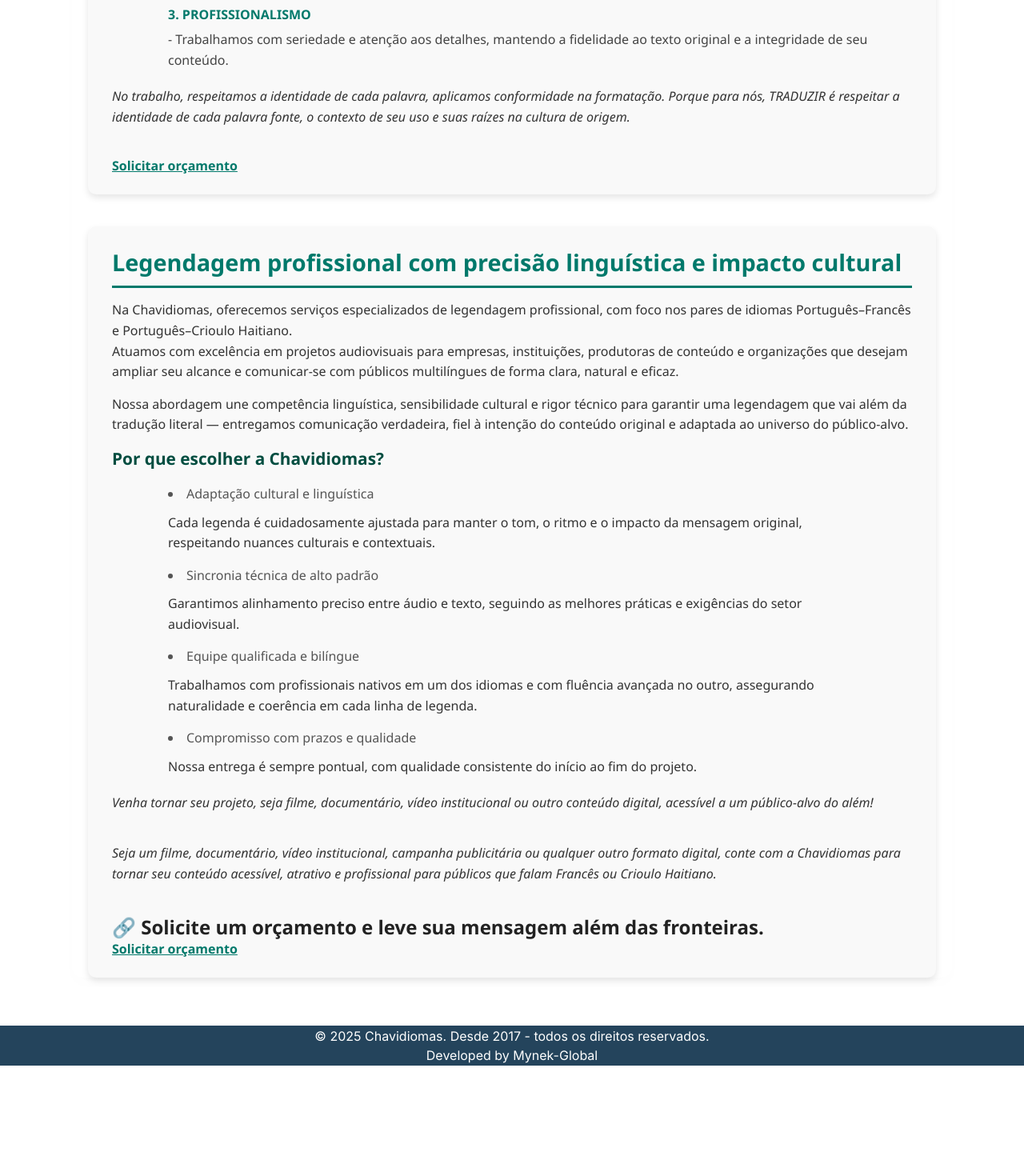
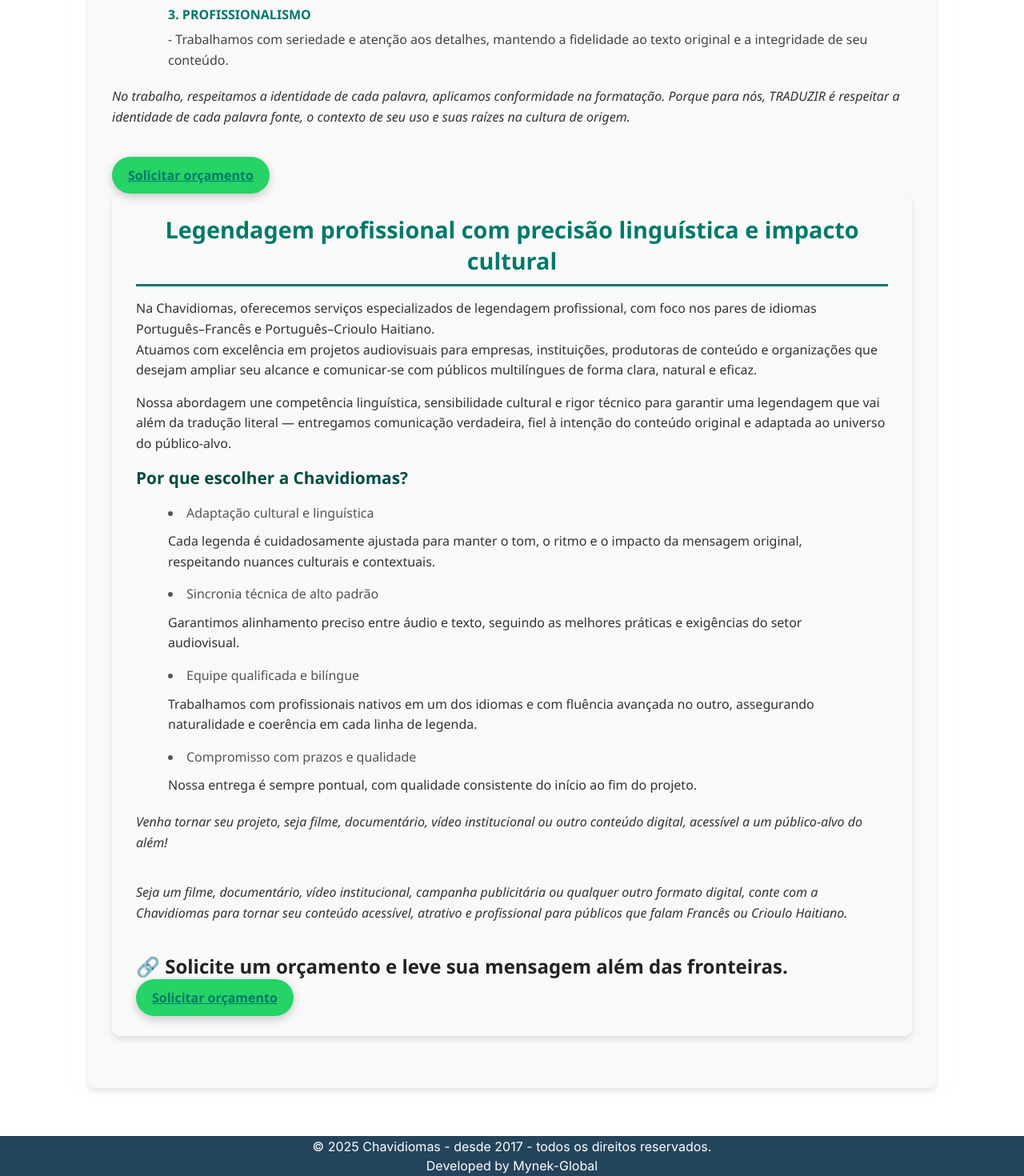
Before and after one commit to Myloveken9/chavidiomas-site, a React (Create React App) app: page /servicos in a window 1280 px wide. Shown: the part 2909-4379 px from the top of the page at 80% size. Before the commit the page ends 4241 px from the top, so only its background shows below. Built offline with nearby package versions, Linux system fonts and the light colour scheme.

Commit message:
Commit for correction

```diff
--- a/src/components/ChamadaFinal.js
+++ b/src/components/ChamadaFinal.js
@@ -30,7 +30,7 @@
       <h2>Chavidiomas</h2>
       <p>Transformado barreiras linguísticas em chaves e oportunidades desde 2017.</p>
       <a
-        href="https://docs.google.com/forms/d/e/1FAIpQLScwZmESruG6BvoCbkM70i59lZnrL31XN9CzJQgcjyYnsnPDZA/viewform?usp=dialog"
+        href="https://wa.me/+5511994951277"
         target="_blank"
         rel="noopener noreferrer"
         className="btn-pedir-orcamento"
--- a/src/components/Footer.js
+++ b/src/components/Footer.js
@@ -6,7 +6,7 @@
   return (
     <footer className="footer">
       <div className="footer-container">
-        <p>&copy; {new Date().getFullYear()} Chavidiomas. Desde 2017 - todos os direitos reservados.</p>
+        <p>&copy; {new Date().getFullYear()} Chavidiomas - desde 2017 - todos os direitos reservados.</p>
         <p> Developed by Mynek-Global </p>
       </div>
     </footer>
--- a/src/pages/Home.js
+++ b/src/pages/Home.js
@@ -1,6 +1,5 @@
 // src/pages/Home.js
 import React from 'react';
-import { Link } from 'react-router-dom';
 import './Home.css';
 import AnbaMapu from './AnbaMapu';
 import Professores from './Professores';
@@ -122,9 +121,15 @@
             </ul>
             <p><i>No trabalho, respeitamos a identidade de cada palavra, aplicamos conformidade na formatação. Porque para nós, TRADUZIR é respeitar a identidade de cada palavra fonte, o contexto de seu uso e suas raízes na cultura de origem.</i></p>
             <h3>👇 Solicite um orçamento personalizado</h3>
-            <Link to="/contato" className="botao">
-              Solicitar orçamento
-            </Link>
+            <a
+        href="https://wa.me/+5511994951277"
+        target="_blank"
+        rel="noopener noreferrer"
+        className="btn-pedir-orcamento"
+      >
+        Solicitar orçamento
+      </a>
+
           </div>
 
           <div className="servico">
@@ -153,9 +158,15 @@
             <p><i>Seja um filme, documentário, vídeo institucional, campanha publicitária ou qualquer outro formato digital, conte com a Chavidiomas para tornar seu conteúdo acessível, atrativo e profissional para públicos que falam Francês ou Crioulo Haitiano.</i></p>
             <h1>🔗 Solicite um orçamento e leve sua mensagem além das fronteiras.</h1>
             <br />
-            <Link to="/contato" className="botao">
-              Solicitar orçamento
-            </Link>
+            <a
+        href="https://wa.me/+5511994951277"
+        target="_blank"
+        rel="noopener noreferrer"
+        className="btn-pedir-orcamento"
+      >
+        Solicitar orçamento
+      </a>
+
           </div>
         </div>
       </section>
--- a/src/pages/Servicos.js
+++ b/src/pages/Servicos.js
@@ -1,5 +1,4 @@
 import React from 'react';
-import { Link } from 'react-router-dom';
 import './Servicos.css';
 
 const Servicos = () => {
@@ -113,9 +112,16 @@
       </p>
 
       <br></br>
-      <Link to="/contato" className="">
+
+      <div>
+      <a
+            href="https://wa.me/+5511994951277"
+            target="_blank"
+            rel="noopener noreferrer"
+            className="btn btn-whatsapp"
+        >
         Solicitar orçamento
-</Link>
+      </a>
     </div>
 
     {/* Legendagem */}
@@ -160,9 +166,16 @@
       <br></br>
 <h1>🔗 Solicite um orçamento e leve sua mensagem além das fronteiras.</h1>
 
-                        <Link to="/contato" className="">
-                    Solicitar orçamento
-            </Link>
+                        <a
+            href="https://wa.me/+5511994951277"
+            target="_blank"
+            rel="noopener noreferrer"
+            className="btn btn-whatsapp"
+        >
+            Solicitar orçamento
+        </a>
+    </div>
+    {/* Close the previous div opened for Tradução */}
     </div>
       </section>
     );
```
